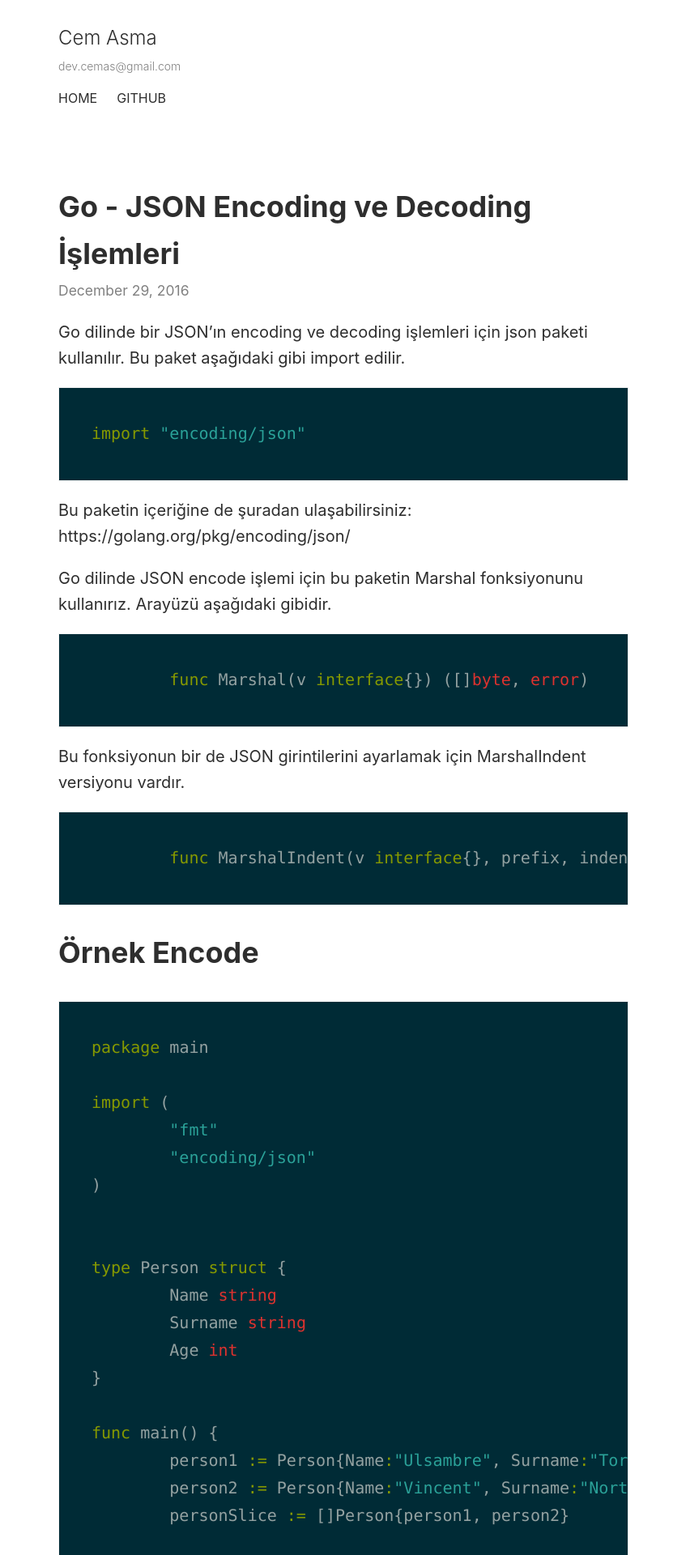
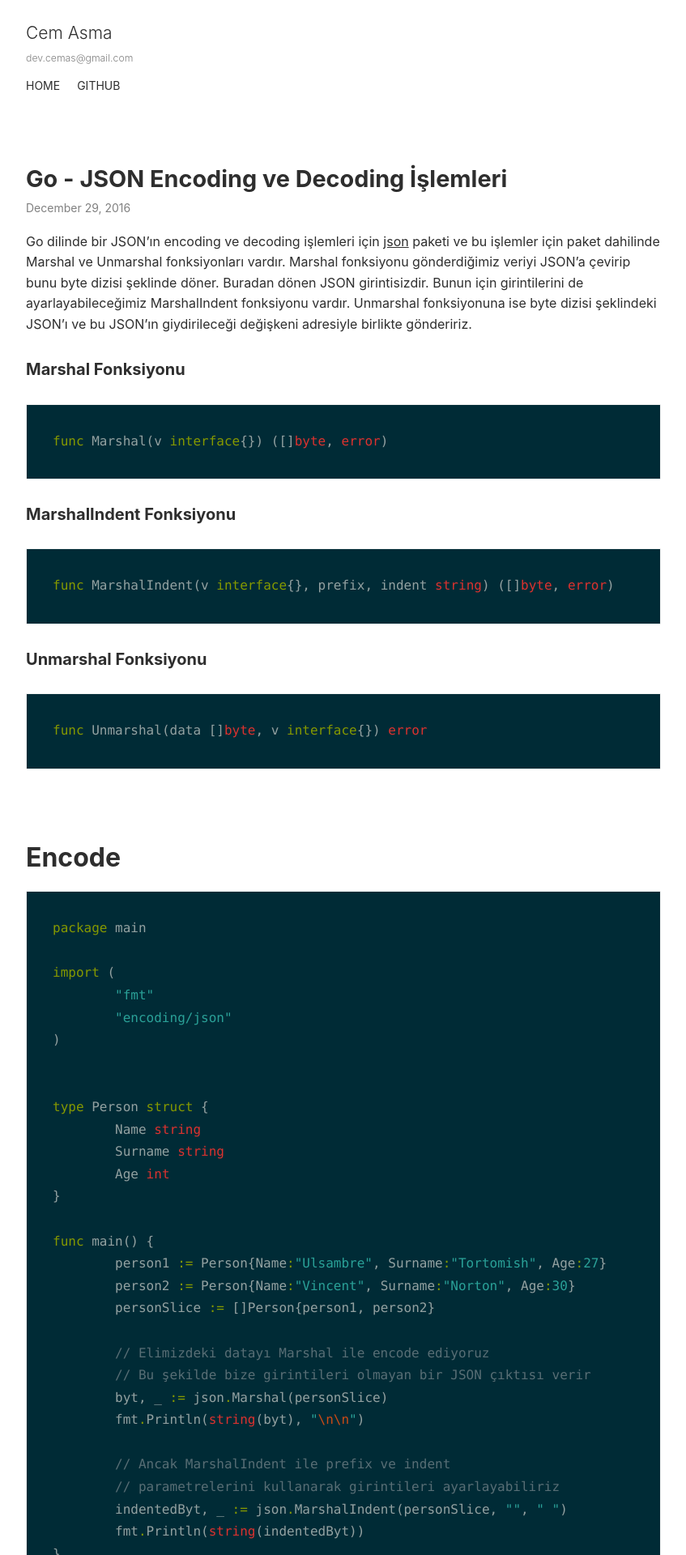
Before and after one commit to cemasma/cemasma-blog, a Jekyll site: the page built from _posts/2016-12-29-go-json-encoding-ve-decoding-islemleri.md, in a window 1280 px wide. Shown: the top 1920 px of the page at 81% size, without its empty margins (216-1063 px from the left). Built offline with Jekyll 4.4.1, drawn with Linux system fonts in a browser that asks for light colours; some of the changed text lies outside the part shown.

Commit message:
css and post update

````diff
--- a/_posts/2016-12-29-go-json-encoding-ve-decoding-islemleri.md
+++ b/_posts/2016-12-29-go-json-encoding-ve-decoding-islemleri.md
@@ -5,27 +5,25 @@ date:   2016-12-29 00:27:16
 categories: go
 ---
 
-Go dilinde bir JSON'ın encoding ve decoding işlemleri için json paketi kullanılır. Bu paket aşağıdaki gibi import edilir.
 
+Go dilinde bir JSON'ın encoding ve decoding işlemleri için [json](https://golang.org/pkg/encoding/json/) paketi ve bu işlemler için paket dahilinde Marshal ve Unmarshal fonksiyonları vardır. Marshal fonksiyonu gönderdiğimiz veriyi JSON'a çevirip bunu byte dizisi şeklinde döner. Buradan dönen JSON girintisizdir. Bunun için girintilerini de ayarlayabileceğimiz MarshalIndent fonksiyonu vardır. Unmarshal fonksiyonuna ise byte dizisi şeklindeki JSON'ı ve bu JSON'ın giydirileceği değişkeni adresiyle birlikte göndeririz.
+
+
+#### Marshal Fonksiyonu
 ```go
-import "encoding/json"
+func Marshal(v interface{}) ([]byte, error)
 ```
 
-Bu paketin içeriğine de şuradan ulaşabilirsiniz: https://golang.org/pkg/encoding/json/
-
-Go dilinde JSON encode işlemi için bu paketin Marshal fonksiyonunu kullanırız. Arayüzü aşağıdaki gibidir.
-
+#### MarshalIndent Fonksiyonu
 ```go
-	func Marshal(v interface{}) ([]byte, error)
+func MarshalIndent(v interface{}, prefix, indent string) ([]byte, error)
 ```
-
-Bu fonksiyonun bir de JSON girintilerini ayarlamak için MarshalIndent versiyonu vardır.
-
+#### Unmarshal Fonksiyonu
 ```go
-	func MarshalIndent(v interface{}, prefix, indent string) ([]byte, error)
+func Unmarshal(data []byte, v interface{}) error
 ```
-
-## Örnek Encode
+<br><br>
+# Encode
 
 ```go
 package main
@@ -78,8 +75,8 @@ func main() {
   "Age": 30
  }
 ```
-
-## Örnek Decode
+<br><br>
+# Decode
 
 Decode işlemi için aşağıdaki JSON'ı kullanacağız ve buna göre veri yapımızı belirleyeceğiz.
 
--- a/_sass/_global.scss
+++ b/_sass/_global.scss
@@ -15,14 +15,14 @@ html {
 
 @media (min-width: 34em) {
     html {
-        font-size: 16px;
+        font-size: 14px;
     }
 }
 
 .wrapper {
     margin: 0 auto;
     padding: 0 1em;
-    max-width: 48em; /* using max-width to not let the reading column width get too wide */
+    max-width: 60em; /* using max-width to not let the reading column width get too wide */
 }
 
 @media (min-width: 34em) {
@@ -122,7 +122,7 @@ h1 {
 =======================================*/
 .post {
     padding-bottom: 4em;
-    font-size: 1.25em;
+    font-size: 16px;
     line-height: 1.6;
 }
 
````
Also changed, not shown: other parts of _posts/2016-12-29-go-json-encoding-ve-decoding-islemleri.md (+2 -3 lines).
